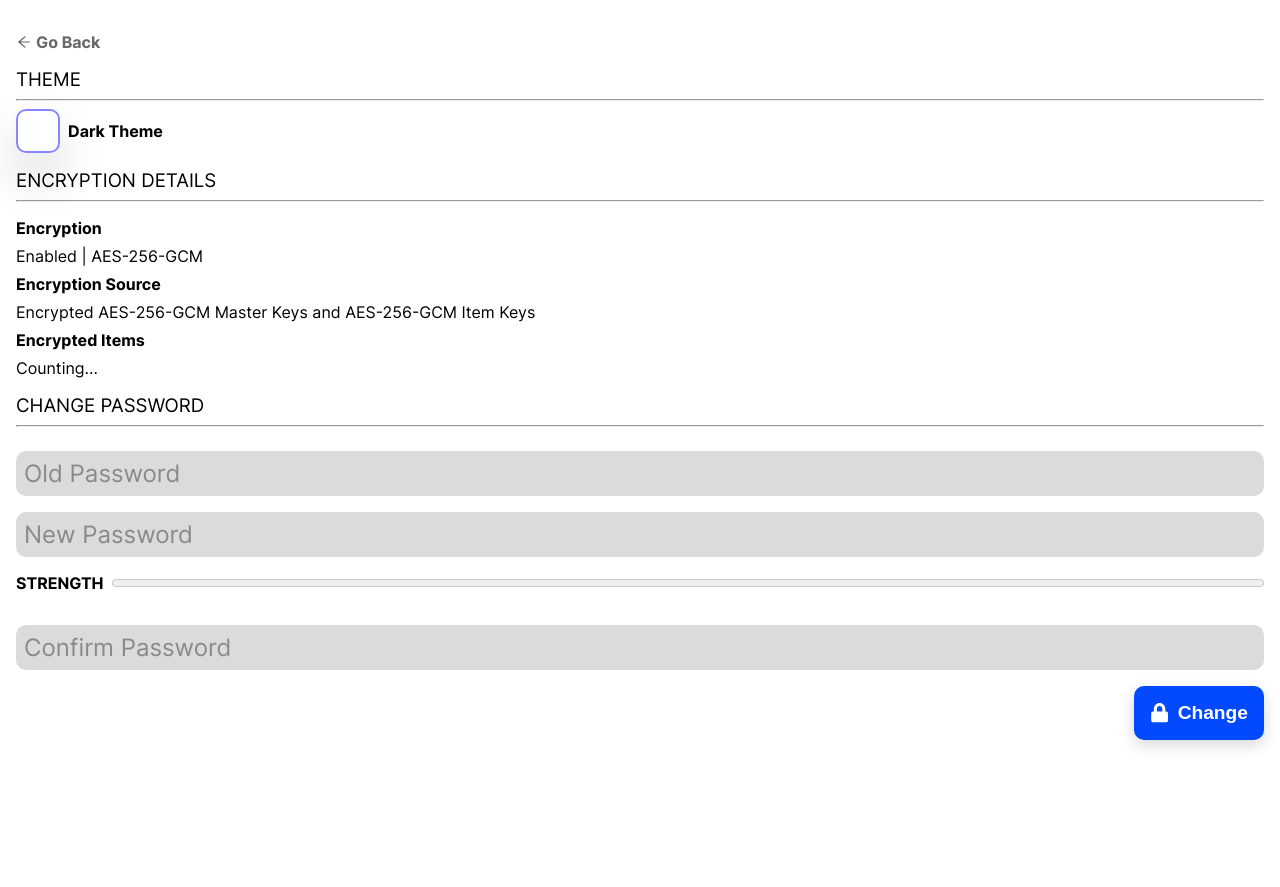
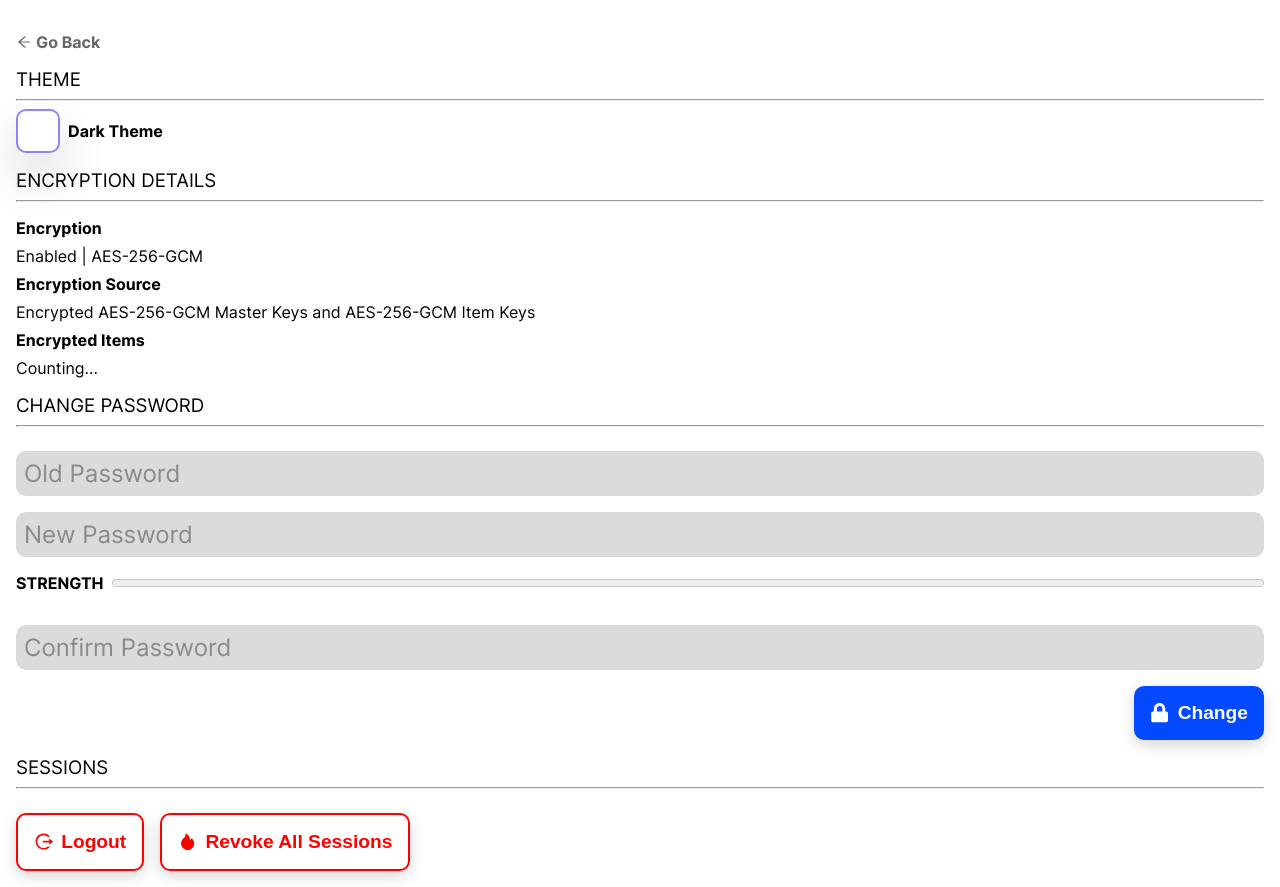
Before and after one commit to httpjamesm/opus, a React (Create React App) app: page /prefs in a window 1280 px wide. Before the commit the page ends 800 px from the top, so only its background shows below. Built offline with nearby package versions, Linux system fonts and the light colour scheme; no server answers.

Commit message:
session control

```diff
--- a/src/components/prefs/Encryption.tsx
+++ b/src/components/prefs/Encryption.tsx
@@ -1,8 +1,5 @@
 import { useEffect, useState } from "react";
-import Check from "src/components/Check";
 import styles from "src/styles/Prefs.module.scss";
-
-import { AiOutlineReload } from "react-icons/ai";
 
 const Encryption = () => {
     const [encryptedItems, setEncryptedItems] = useState<string>("Counting...");
--- /dev/null
+++ b/src/components/prefs/Sessions.tsx
@@ -0,0 +1,80 @@
+import styles from "src/styles/Prefs.module.scss";
+
+import { RiLogoutCircleRLine } from "react-icons/ri";
+import { AiFillFire } from "react-icons/ai";
+
+import { useNavigate } from "react-router-dom";
+
+import { toast } from "react-toastify";
+
+const Sessions = () => {
+    const navigate = useNavigate();
+
+    const logout = async () => {
+        const request = await fetch(
+            `${process.env.REACT_APP_API_URL}/auth/logout`,
+            {
+                method: "DELETE",
+                headers: {
+                    authorization: localStorage.getItem("session") as string,
+                },
+            }
+        );
+
+        if (request.status === 200) {
+            navigate("/login", { replace: true });
+        }
+
+        const response: { message: string } = await request.json();
+
+        toast.error(response.message);
+    };
+
+    const revokeAll = async () => {
+        const request = await fetch(
+            `${process.env.REACT_APP_API_URL}/auth/sessions`,
+            {
+                method: "DELETE",
+                headers: {
+                    authorization: localStorage.getItem("session") as string,
+                },
+            }
+        );
+
+        if (request.status === 200) {
+            navigate("/login", { replace: true });
+        }
+
+        const response: { message: string } = await request.json();
+
+        toast.error(response.message);
+    };
+
+    return (
+        <>
+            <h3 className={styles.heading}>sessions</h3>
+            <hr />
+            <div
+                style={{
+                    display: "flex",
+                    flexWrap: "wrap",
+                    gap: "1rem",
+                }}
+            >
+                <button className={styles.destructiveButton} onClick={logout}>
+                    <RiLogoutCircleRLine />
+                    Logout
+                </button>
+                <button
+                    className={styles.destructiveButton}
+                    onClick={revokeAll}
+                >
+                    <AiFillFire />
+                    Revoke All Sessions
+                </button>
+            </div>
+        </>
+    );
+};
+
+export default Sessions;
--- a/src/pages/Prefs.tsx
+++ b/src/pages/Prefs.tsx
@@ -5,6 +5,7 @@ import { Link } from "react-router-dom";
 import Theme from "src/components/prefs/Theme";
 import Encryption from "src/components/prefs/Encryption";
 import ChangePassword from "src/components/prefs/ChangePassword";
+import Sessions from "src/components/prefs/Sessions";
 
 import { AiOutlineArrowLeft } from "react-icons/ai";
 
@@ -25,6 +26,7 @@ const Prefs = () => {
                 <Encryption />
                 <ChangePassword />
                 <ToastContainer />
+                <Sessions />
             </div>
         </>
     );
--- a/src/styles/Buttons.module.scss
+++ b/src/styles/Buttons.module.scss
@@ -37,3 +37,23 @@
     justify-content: flex-end;
     width: 100%;
 }
+
+.destructiveButton {
+    @extend .objectiveButton;
+
+    background-color: transparent;
+
+    color: red;
+    border: 2px solid red;
+
+    &:hover {
+        background-color: red;
+        color: white;
+    }
+
+    &:active {
+        background-color: #cc3838;
+        border: 2px solid #cc3838;
+        color: white;
+    }
+}
```
